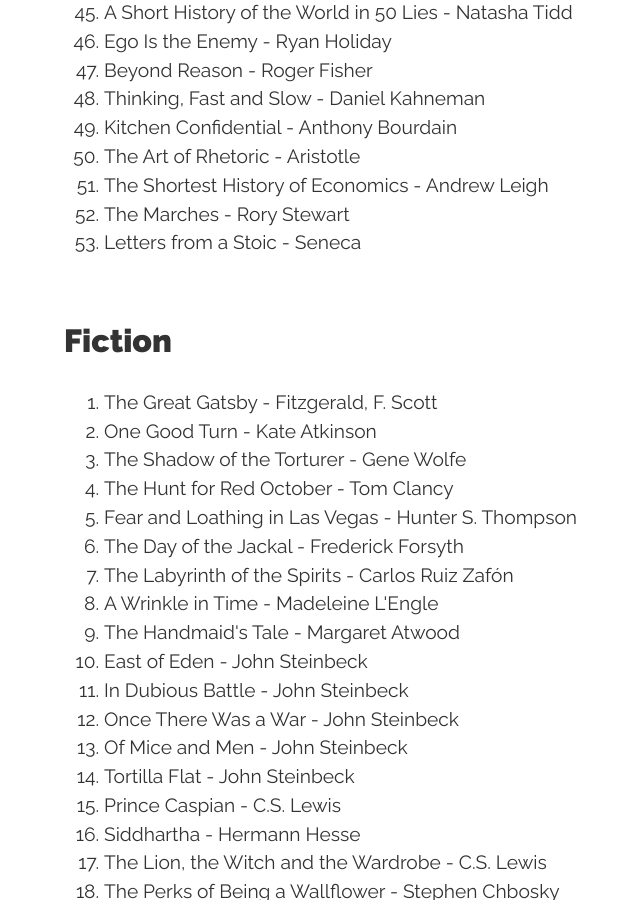
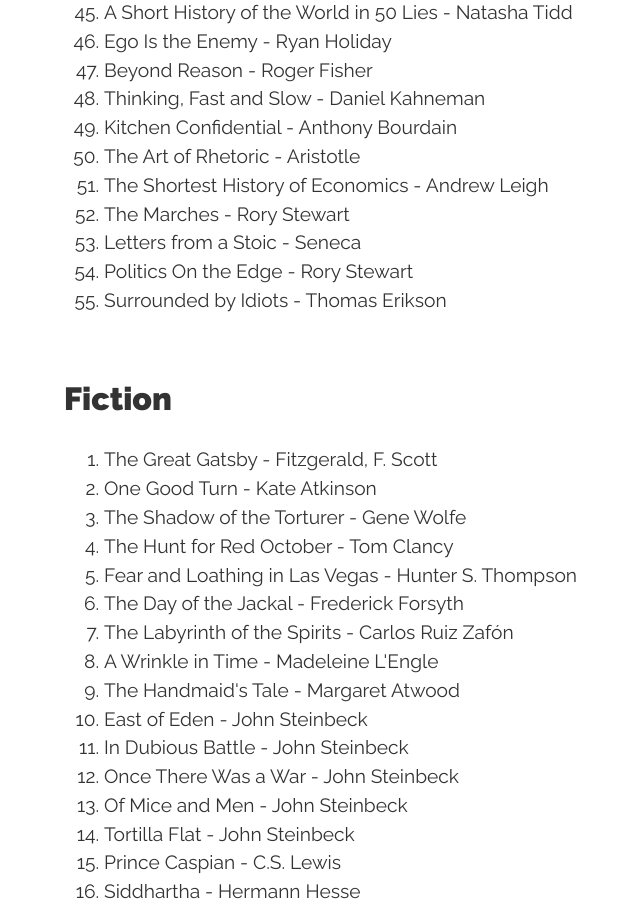
Before and after one commit to conanmercer/conanmercer.github.io, a Jekyll site: the page built from books.html, in a window 1280 px wide and 900 px high, scrolled down 2975 px. Shown: the whole window, without its empty margins (96-736 px from the left). Built offline with Jekyll 4.4.1, drawn with Linux system fonts in a browser that asks for light colours; nearby versions of some CDN libraries; some web fonts are replaced; some of the changed text lies outside the part shown.

Commit message:
add, new books

```diff
--- a/books.html
+++ b/books.html
@@ -116,6 +116,8 @@ title: Books
   <li>The Shortest History of Economics - Andrew Leigh</li>
   <li>The Marches - Rory Stewart</li>
   <li>Letters from a Stoic - Seneca</li>
+  <li>Politics On the Edge - Rory Stewart</li>
+  <li>Surrounded by Idiots - Thomas Erikson</li>
 </ol>
 
 <h2>Fiction</h2>
```
Also changed, not shown: other parts of books.html (+1 -0 lines).
